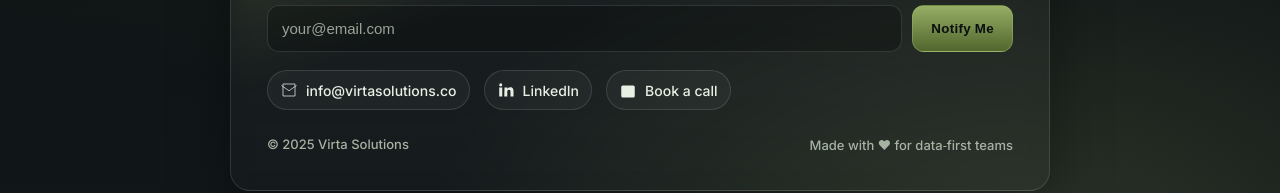
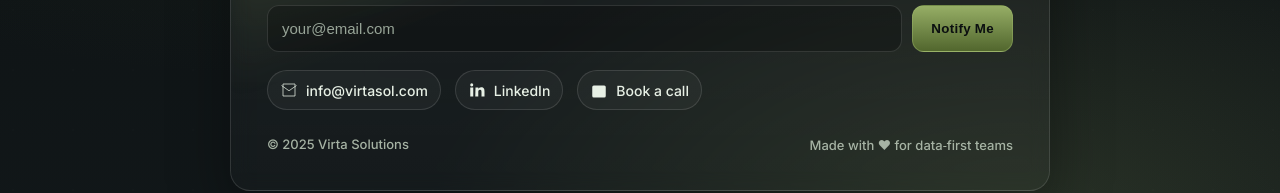
Before and after one commit to Virta-Solution/virta-solutions, a plain HTML site: page index.html in a window 1280 px wide. Shown: the part 483-676 px from the top of the page. Drawn offline with Linux system fonts and the light colour scheme.

Commit message:
Fixed the wrong emails

```diff
--- a/index.html
+++ b/index.html
@@ -215,10 +215,10 @@
 
       <!-- Quick contact & socials -->
       <div class="links">
-        <a class="link" href="mailto:info@virtasolutions.co" aria-label="Email us">
+        <a class="link" href="mailto:info@virtasol.com" aria-label="Email us">
           <!-- mail icon -->
           <svg viewBox="0 0 24 24" fill="none" stroke="currentColor"><path d="M4 4h16v16H4z"/><path d="m22 6-10 7L2 6"/></svg>
-          info@virtasolutions.co
+          info@virtasol.com
         </a>
         <a class="link" href="https://www.linkedin.com" target="_blank" rel="noopener" aria-label="LinkedIn">
           <svg viewBox="0 0 24 24" fill="currentColor"><path d="M4.98 3A2 2 0 0 0 3 5a2 2 0 1 0 3.96 0A2 2 0 0 0 4.98 3zM3 8.5h4v12H3zM10 8.5h3.8v1.9h.1c.5-.9 1.7-2 3.6-2 3.8 0 4.5 2.5 4.5 5.7v6.4h-4v-5.7c0-1.4 0-3.3-2-3.3s-2.3 1.5-2.3 3.2v5.8h-4z"/></svg>
@@ -275,7 +275,7 @@
           msg.textContent = "Thanks! We’ll be in touch soon.";
           form.reset();
         } else {
-          msg.textContent = "Hmm, something went wrong. You can email us at info@virtasolutions.co.";
+          msg.textContent = "Hmm, something went wrong. You can email us at info@virtasol.com";
         }
       }catch{
         msg.textContent = "Network error. Please try again or email us directly.";
```
